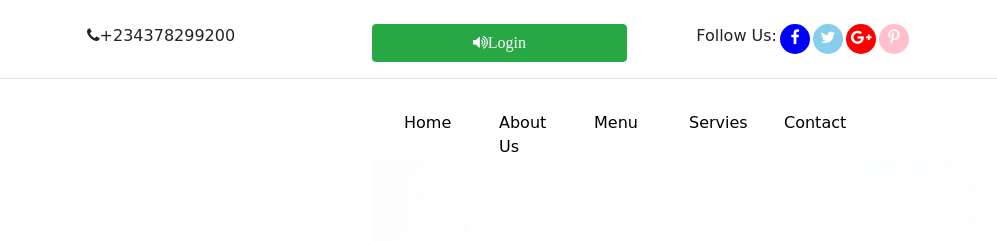
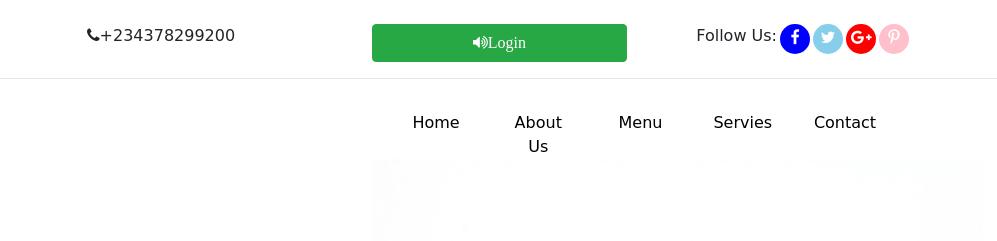
Before and after one commit to unbeatable-abayomi/TastyBurger, a plain HTML site: page index.html in a window 1280 px wide. Shown: the top 241 px of the page, 283-1280 px from the left. Drawn offline with Linux system fonts and the light colour scheme; a web font is replaced by a local one.

Commit message:
fixNavBarAboutUs

```diff
--- a/css/custom.css
+++ b/css/custom.css
@@ -10,6 +10,10 @@
 body{
     overflow-x: hidden;
 }
+/* .tryin{
+    width: 3rem;
+    padding-left: 3rem;
+} */
 ul{
  display: flex;
  justify-content: flex-end;
@@ -69,6 +73,7 @@ ul li a.fa.fa-pinterest-p{
 
 .navbar .nav-item a.nav-link{
    color: #000;
+   width: 6rem;
 }
 .mobile-nav{
     display: none;
--- a/index.html
+++ b/index.html
@@ -44,7 +44,7 @@
 </section>
 <hr/>
 
-<section class="container ">
+<section class="container">
     <div class="row">
         <div class="col-md-6">
             <a href="#"><img src="./images/logo.png" alt="logo"/></a>
@@ -52,11 +52,11 @@
         <div class="col-md-6 desktop-nav">
             <ul class="navbar">
                 <li class="nav-item"><a href="#" class="nav-link">Home</a></li>
-                <li class="nav-item"><a href="#" class="nav-link">About Us</a></li>
+                <li class="nav-item "><a href="#" class="nav-link tryin">About Us</a></li>
                 <li class="nav-item"><a href="#" class="nav-link">Menu</a></li>
                 <li class="nav-item"><a href="#" class="nav-link">Servies</a></li>
                 <li class="nav-item"><a href="#" class="nav-link">Contact</a></li>
-                <li class="nav-item"><a href="#" class="fa fa-cloud"></a></li>
+                <!-- <li class="nav-item"><a href="#" class="fa fa-cloud"></a></li> -->
             </ul>
         </div>
 
```
